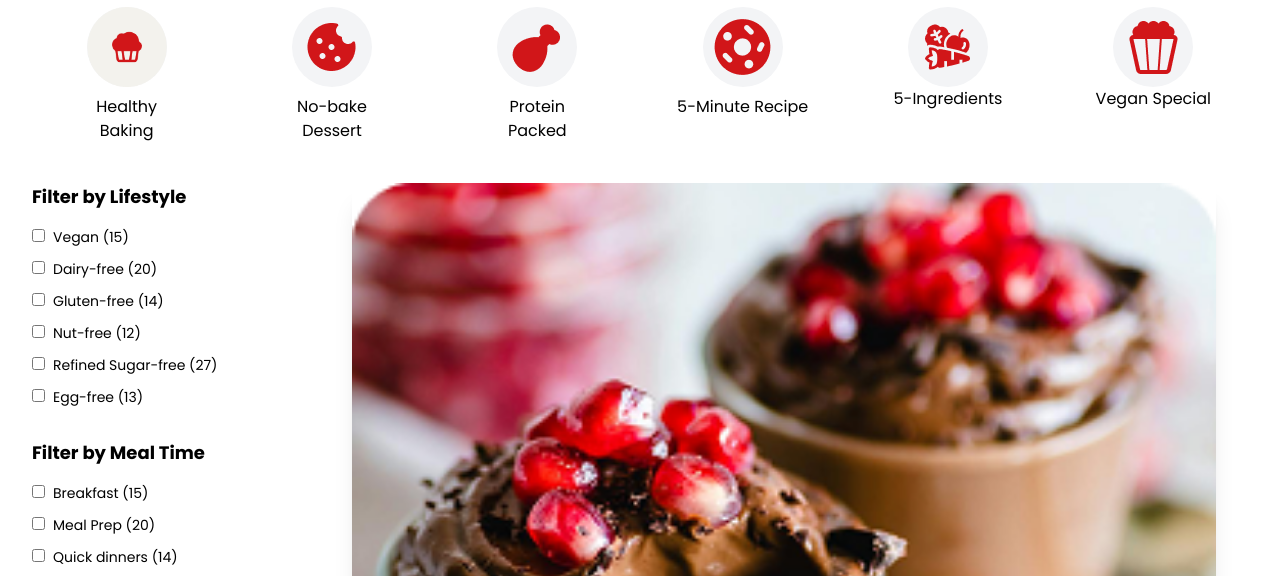
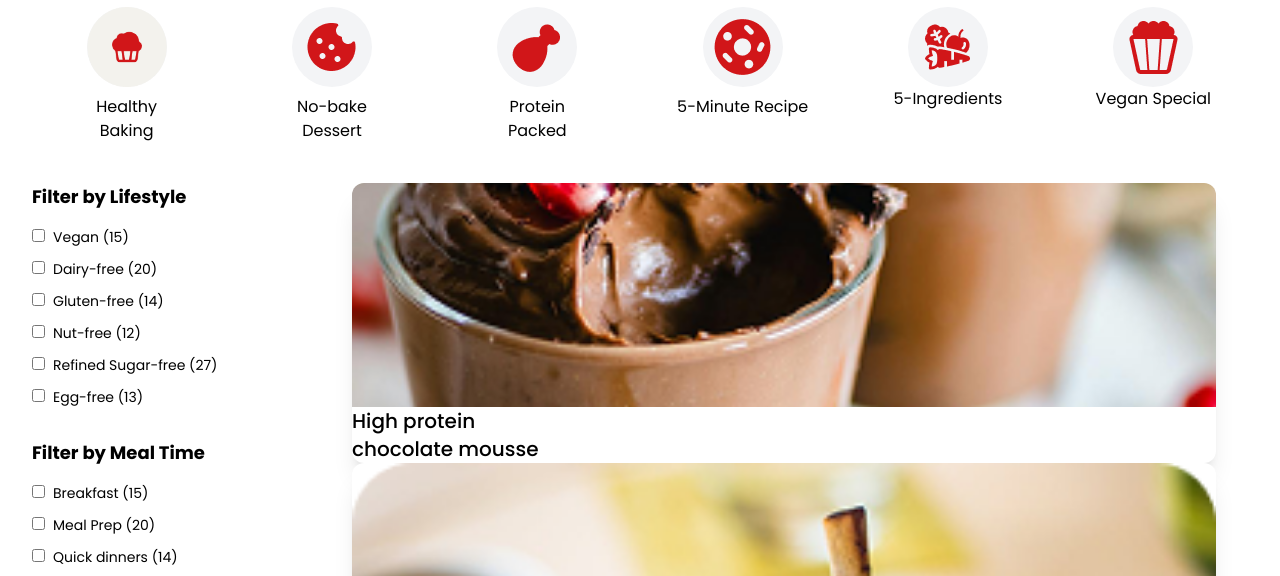
Before and after one commit to sujacse11/Restaurant-Theme, a website: page receipes.html in a window 1280 px wide. Shown: the part 356-932 px from the top of the page. Drawn offline with nearby package versions, Linux system fonts and the light colour scheme.

Commit message:
Update receipes.html

```diff
--- a/receipes.html
+++ b/receipes.html
@@ -162,8 +162,8 @@
 
             <div class="bg-white rounded-xl shadow-xl overflow-hidden">
                  <a href="chicken.html">
-                <img src="./assets/images/latest recipes 2.png" class="w-full h-3/4  object-cover">
-                <p class="text-center text-md p-3">High protein <br>chocolate mousse</p></a>
+                <img src="./assets/images/latest recipes 2.png" class="w-full h-40 sm:h-48 md:h-56 object-cover" alt="">
+                <p class="text-sm sm:text-lg md:text-xl font-medium break-words">High protein <br>chocolate mousse</p></a>
             </div>
 
              <div class="bg-white rounded-xl shadow-xl overflow-hidden">
```
